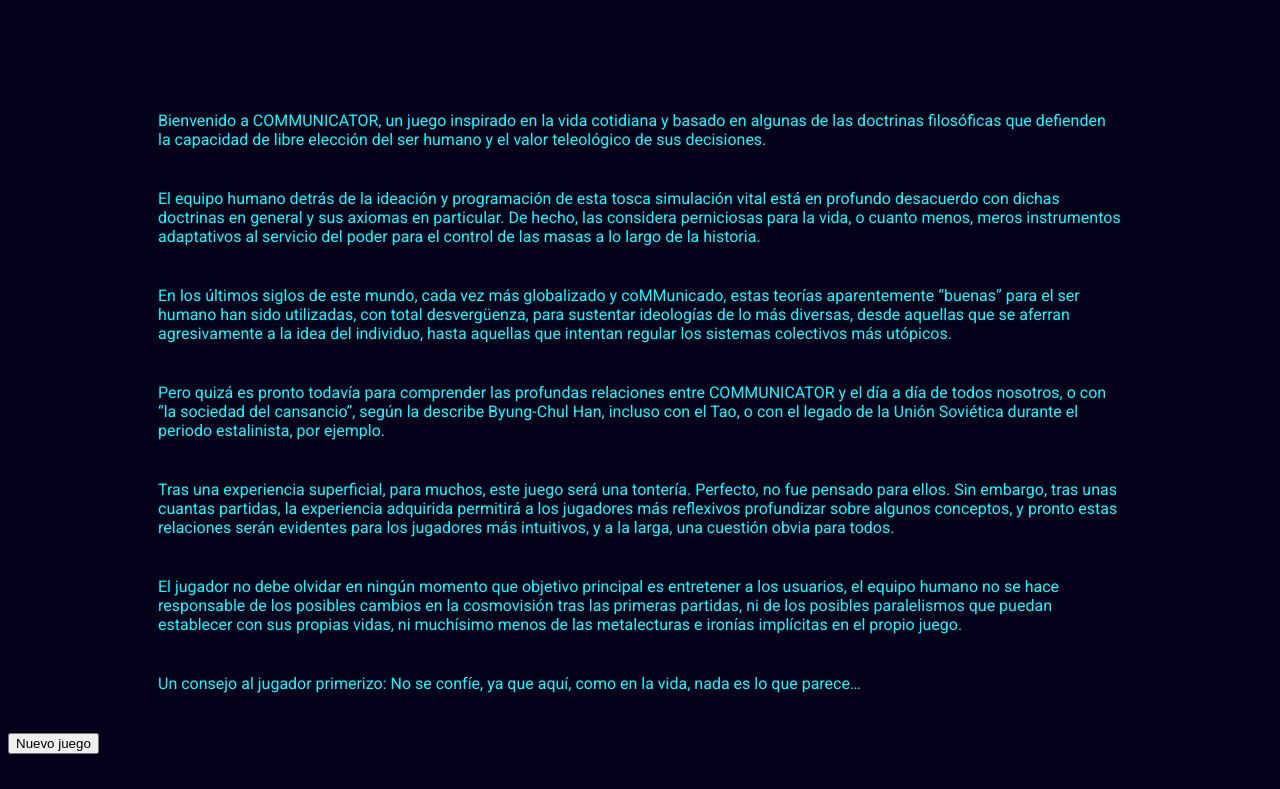
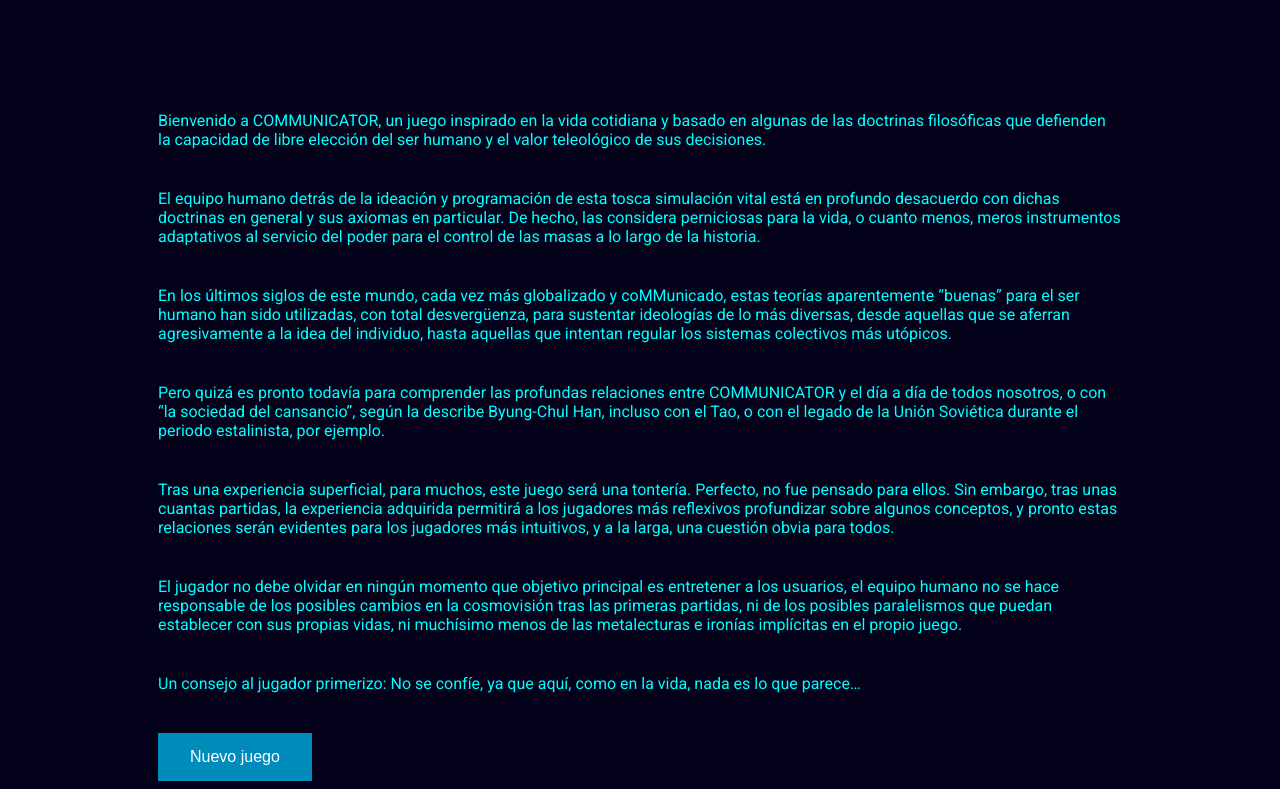
Before and after one commit to fmodamio/communicatorfront, a Vue app in the folder communicatorfront/: page / in a window 1280 px wide. Shown: the part 498-1287 px from the top of the page. Before the commit the page ends 1260 px from the top, so only its background shows below. Built offline with nearby package versions, Linux system fonts and the light colour scheme.

Commit message:
boton azul

```diff
--- a/communicatorfront/src/components/Inicial.vue
+++ b/communicatorfront/src/components/Inicial.vue
@@ -19,7 +19,7 @@
 		<p>El jugador no debe olvidar en ningún momento que objetivo principal es entretener a los usuarios, el equipo humano no se hace responsable de los posibles cambios en la cosmovisión tras las primeras partidas, ni de los posibles paralelismos que puedan establecer con sus propias vidas, ni muchísimo menos de las metalecturas e ironías implícitas en el propio juego.</p>
 		<p>Un consejo al jugador primerizo:
 		No se confíe, ya que aquí, como en la vida, nada es lo que parece…</p>
-		<button @click="goToAbout2()">Nuevo juego </button>
+		<button class="button1" @click="goToAbout2()">Nuevo juego </button>
 
 </template>
 
@@ -36,6 +36,21 @@
   }
 }
 
+</script>
 
-
-</script>
+<style>
+.button1{
+	background-color: #008CBA;
+	border: none;
+	color: white;
+	padding: 15px 32px;
+	text-align: center;
+	text-decoration: none;
+	display: inline-block;
+	font-size: 16px;
+	margin-right: 150px;
+	margin-left: 150px;
+	margin-top: 0px;
+	margin-bottom: 0px;
+}
+</style>
```
